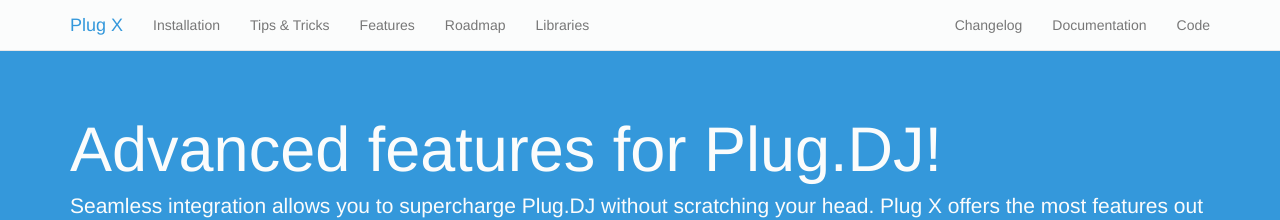
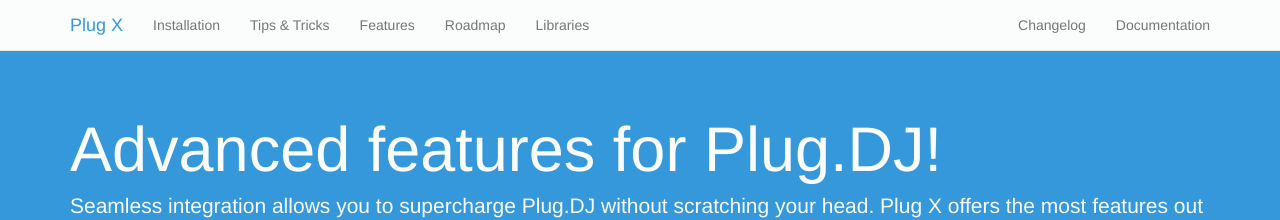
Before and after one commit to skylerb/Plug-X, a Jekyll site: the page built from index.html, in a window 1280 px wide. Shown: the top 220 px of the page. Built offline with Jekyll 4.4.1, drawn with Linux system fonts in a browser that asks for light colours; nearby versions of some CDN libraries; Markdown is read by kramdown in place of the engine named in the settings.

Commit message:
Removed code link

```diff
--- a/_layouts/default.html
+++ b/_layouts/default.html
@@ -86,12 +86,6 @@
 							{% else %}
 								"../docs/"
 							{% endif %}>Documentation</a></li>
-						<li><a href=
-							{% if page.title == "Home" %}
-								"code/"
-							{% else %}
-								"../code/"
-							{% endif %}>Code</a></li>
 					</ul>
 				</div><!--/.nav-collapse -->
 			  </div>
```
